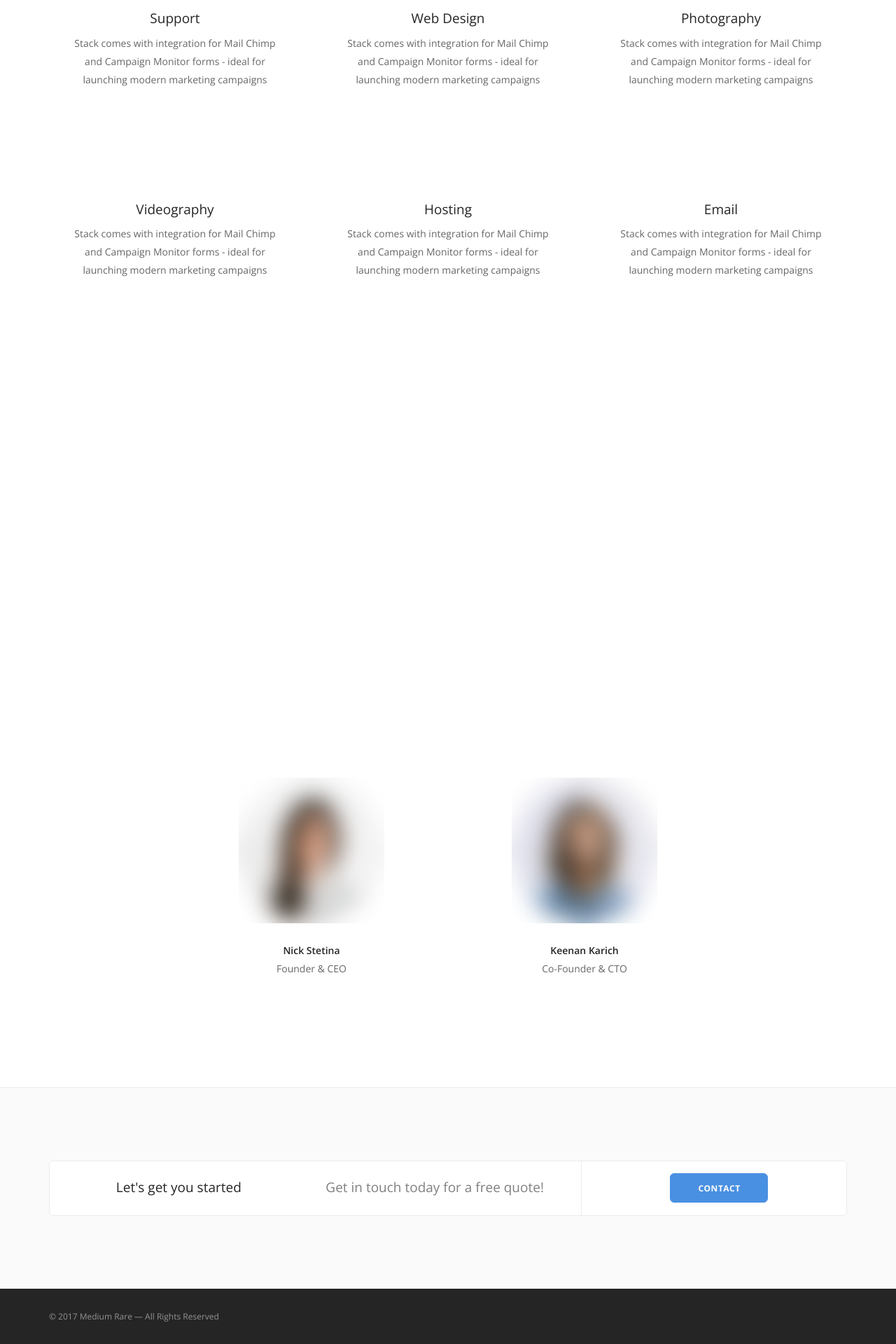
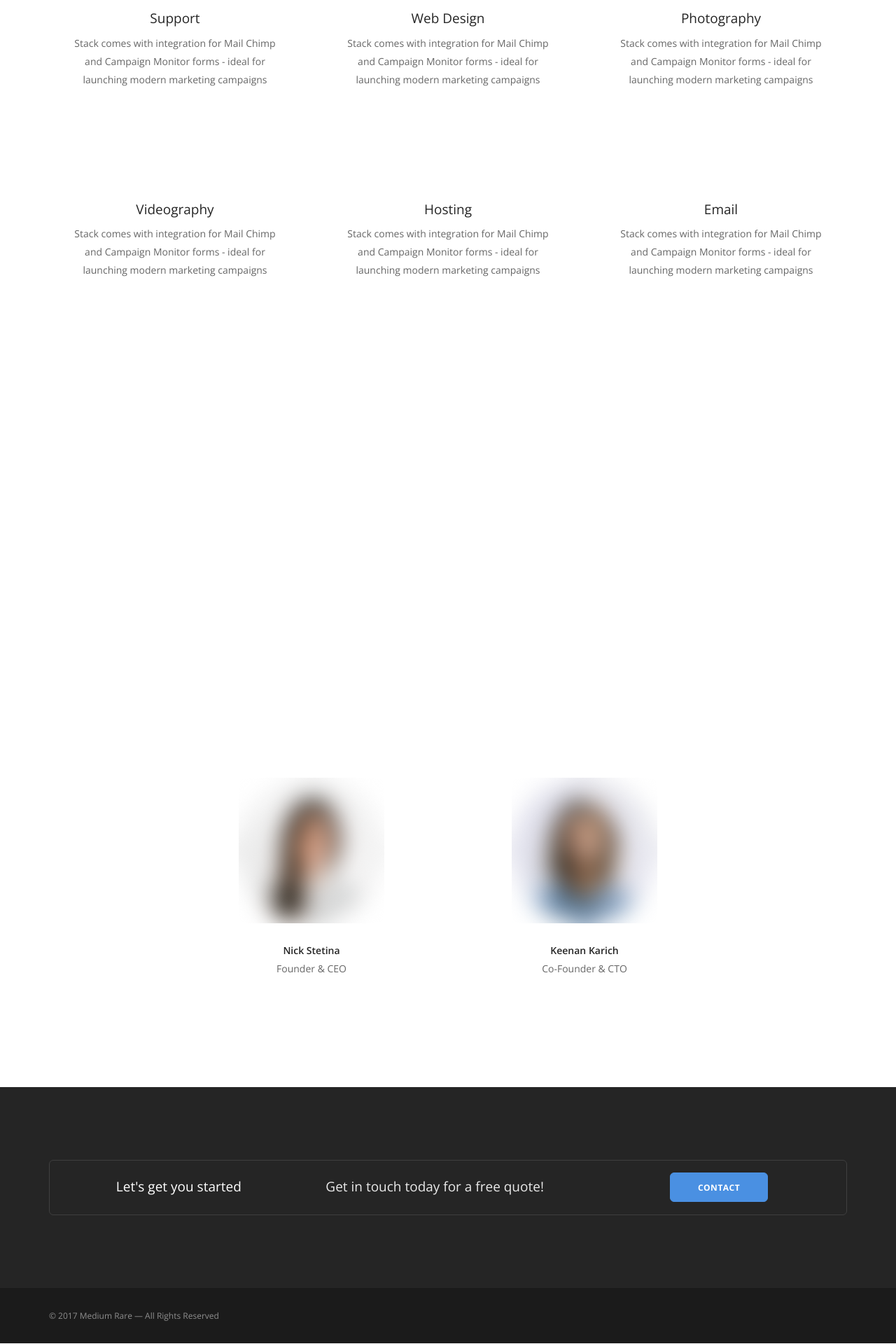
Before and after one commit to WoollyAlly/WoollyAllyTest, a Jekyll site: the page built from index.html, in a window 1280 px wide. Shown: the part 1337-3257 px from the top of the page at 70% size. Built offline with Jekyll 4.4.1, drawn with Linux system fonts in a browser that asks for light colours; some web fonts are replaced.

Commit message:
Updated '_includes/footer.html' via CloudCannon

```diff
--- a/_includes/footer.html
+++ b/_includes/footer.html
@@ -1,5 +1,5 @@
 
-<section class=" bg--secondary">
+<section class=" bg--dark">
     <div class="container">
         <div class="row">
             <div class="col-sm-12">
```
